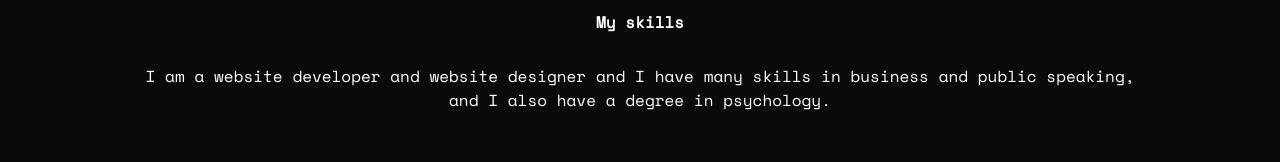
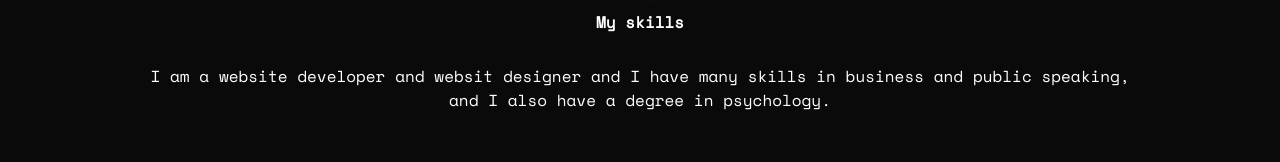
Before and after one commit to Nizamuddin-1383-ND/Nizamuddin_ND, a plain HTML site: page index.html in a window 1280 px wide. Shown: the part 1406-1568 px from the top of the page. Drawn offline with nearby package versions, Linux system fonts and the light colour scheme.

Commit message:
My message

```diff
--- a/index.html
+++ b/index.html
@@ -26,7 +26,7 @@
     <img class="fox" src="pngwing.com (6).png" alt="" />
     <h4>My skills</h4>
     <p>
-      I am a website developer and website designer and I have many skills in
+      I am a website developer and websit     designer and I have many skills in
       business and public speaking, <br> and I also have a degree in psychology.
     </p>
     <hr>
```
Also changed, not shown: style.css (line endings or trailing spaces).
